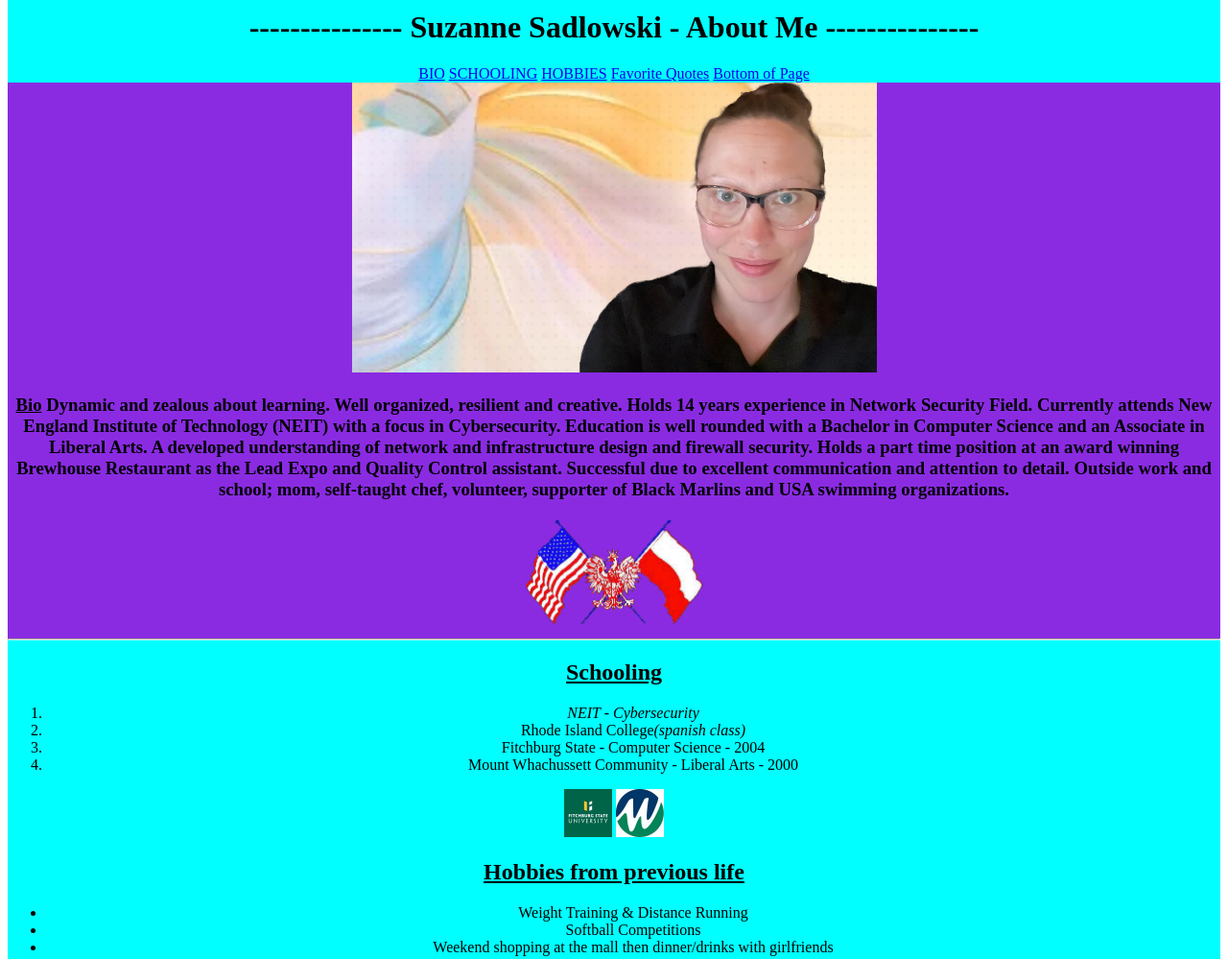
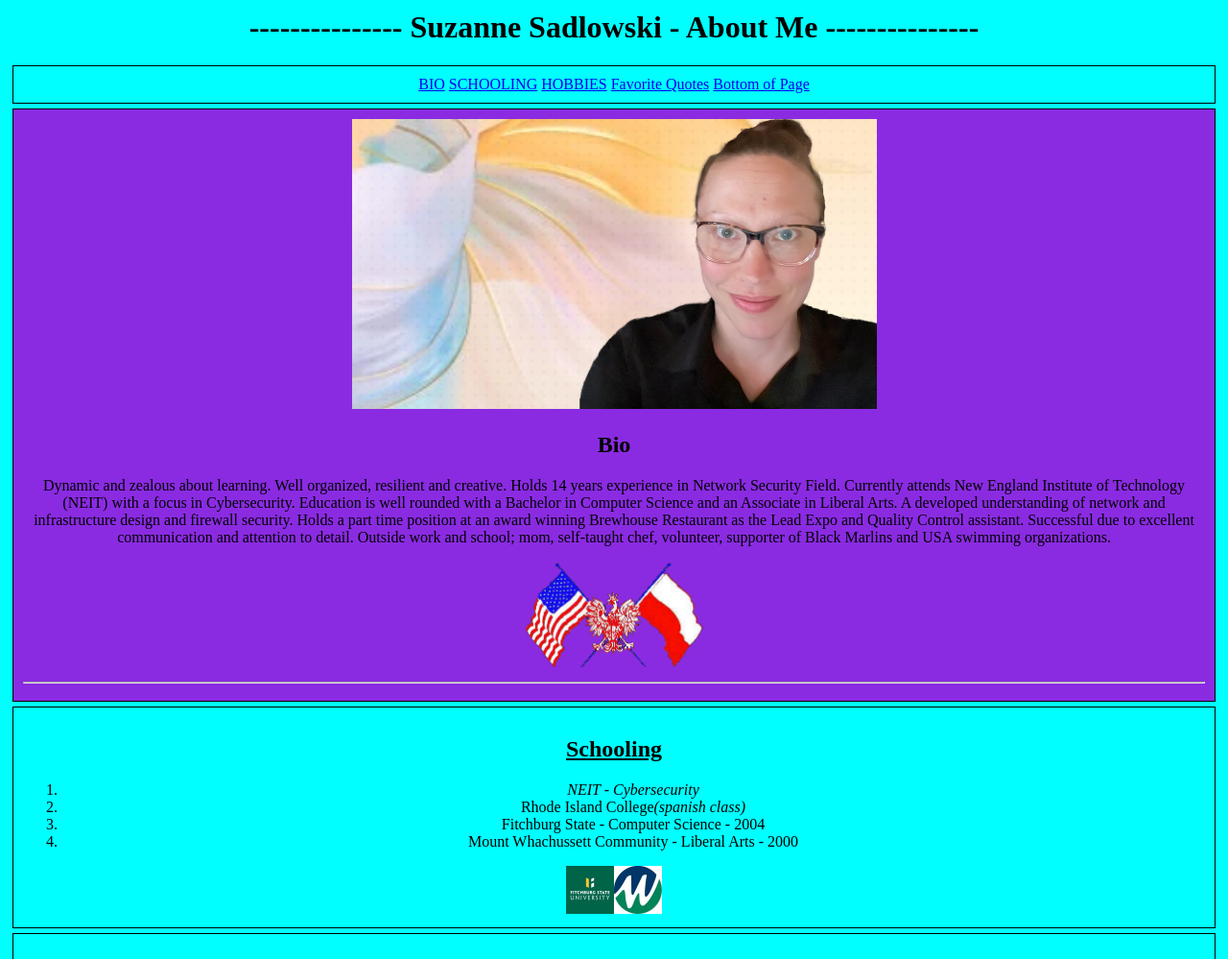
Before and after one commit to scsadlowski/SE111_202440, a plain HTML site: page w2-bio/index.html in a window 1280 px wide. Shown: the part 240-1239 px from the top of the page at 96% size. Drawn offline with Linux system fonts and the light colour scheme.

Commit message:
fixed stuff

```diff
--- a/w2-bio/index.html
+++ b/w2-bio/index.html
@@ -6,13 +6,23 @@
     <meta name="author" content="S Sadlowski">
     <meta name="description" content="About Suzanne">
     <title>Bio-Suzanne</title>
-    <style> .center-header {text-align: center; } </style>
+    <style> .center-header {text-align: center; }
+
+        div { /*applies to ALL divs in the page*/
+            border:1px solid black;
+            padding:10px; /*adds 10px of space to all 4 sides inbetween content & border*/
+            margin:5px;/*adds 5px of space between elements (space added outside of border)*/
+        }
+        #footer {
+            font-size:17px;
+            text-align:center;
+        }
+    </style>
 </head>
-<body>
-    <main style="background-color: aqua;">
-    <style> .center-header {text-align: center; } </style>
+<body style="background-color: aqua;">
+    <main>
     <header id="header">
-        <img src="images/lights.jpg" style="width: 100%; height: auto;">
+        <img src="images/lights.jpg" alt="lights" style="width: 100%; height: auto">
         <h1 class="center-header" style="text-decoration-color: blueviolet;">--------------- Suzanne Sadlowski - About Me ---------------</h1>
         <div class="center-header" id="nav">
 
@@ -20,18 +30,17 @@
             <a href="#school">SCHOOLING</a>
             <a href="#hobbies">HOBBIES</a>
             <a href="#quotes">Favorite Quotes</a>
-            <a href="#footer">Bottom of Page</a></div>
+            <a href="#footer">Bottom of Page</a>
+        </div>
         <div id="bio" class="center-header" style="background-color: blueviolet;">
-            <img src="images/Screenshot 2024-07-28 110637.png" alt="Sue">
-            <p><h3><u>Bio</u> Dynamic and zealous about learning.  Well organized, resilient and creative.  Holds 14 years experience in Network Security Field.  Currently attends New England Institute of Technology (NEIT) with a focus in Cybersecurity.  Education is well rounded with a Bachelor in Computer Science and an Associate in Liberal Arts.  A developed understanding of network and infrastructure design and firewall security.  Holds a part time position at an award winning Brewhouse Restaurant as the Lead Expo and Quality Control assistant.  Successful due to excellent communication and attention to detail.  Outside work and school; mom, self-taught chef, volunteer, supporter of Black Marlins and USA swimming organizations.</h3></p>
-            <img src="images/American and Polish Flags.GIF" alt="American/Polish Flag" style="width:200px;">
+            <img src="images/Screenshot2024-07-28110637.png" alt="Sue">
+            <h2>Bio</h2>
+            <p>Dynamic and zealous about learning.  Well organized, resilient and creative.  Holds 14 years experience in Network Security Field.  Currently attends New England Institute of Technology (NEIT) with a focus in Cybersecurity.  Education is well rounded with a Bachelor in Computer Science and an Associate in Liberal Arts.  A developed understanding of network and infrastructure design and firewall security.  Holds a part time position at an award winning Brewhouse Restaurant as the Lead Expo and Quality Control assistant.  Successful due to excellent communication and attention to detail.  Outside work and school; mom, self-taught chef, volunteer, supporter of Black Marlins and USA swimming organizations.
+            </p>
+            <img src="images/AmericanandPolishFlags.GIF" alt="American/Polish Flag" style="width:200px;">
             <hr>
         </div>
-
-
     </header>
-        <div> <!--SCHOOLING SECTION-------------------------->
-            <style> .center-header {text-align: center; } </style>
         <div id="school" class="center-header">
             <!--Colleges I have attended, graduated, current-->
             <h2><u>Schooling</u></h2>
@@ -42,14 +51,11 @@
                 <li>Mount Whachussett Community - Liberal Arts - 2000</li>
 
             </ol>
-
-                <img src="images/fitchburg_state_university_logo.jpg" alt="missing" style="width:50px;">
-                <img src="images/Mount Wachussett.jpg" alt="missing" style="width:50px;">
+            <img src="images/fitchburg_state_university_logo.jpg" alt="missing" style="width:50px;"><img src="images/MountWachussett.jpg" alt="missing" style="width:50px;">
         </div>
             <!--Some hobbies from my ealier years-->
         <div id="hobbies" class="center-header">
             <h2><u>Hobbies from previous life</u></h2>
-
                 <ul>
                     <li>Weight Training & Distance Running</li>
                     <li>Softball Competitions</li>
@@ -59,13 +65,12 @@
                 <img src="images/ondeck.jpg" alt="miss me some softball games" style="width:100px;"><img src="images/gametime.jpg" alt="miss me some softball games" style="width:100px;">
         </div>
         <div id="quotes" class="center-header">
+            <!--Just some quotes i have picked up along the way-->
             <h2><u>Favorite Quotes</u></h2>
-
                 <ul>
                     <li><a href="https://www.linkedin.com/pulse/what-breaks-you-makes-rob-dial">"What breaks you makes you." (Rob Dial)</a></li>
                     <li>"Define your own role." (Amy Hood)</li>
                     <li>"Do what you have to do to get where you want to go." (unknown)</li>
-
                 </ul>
         </div>
     <hr>
```
Also changed, not shown: w2-bio/images/AmericanandPolishFlags.GIF (renamed from w2-bio/images/American and Polish Flags.GIF), w2-bio/images/MountWachussett.jpg (renamed from w2-bio/images/Mount Wachussett.jpg), w2-bio/images/Screenshot2024-07-28110637.png (renamed from w2-bio/images/Screenshot 2024-07-28 110637.png), w2-bio/images/Screenshot2024-07-28120156.png (renamed from w2-bio/images/Screenshot 2024-07-28 120156.png). Lines whose indentation alone changed are shown as unchanged.
